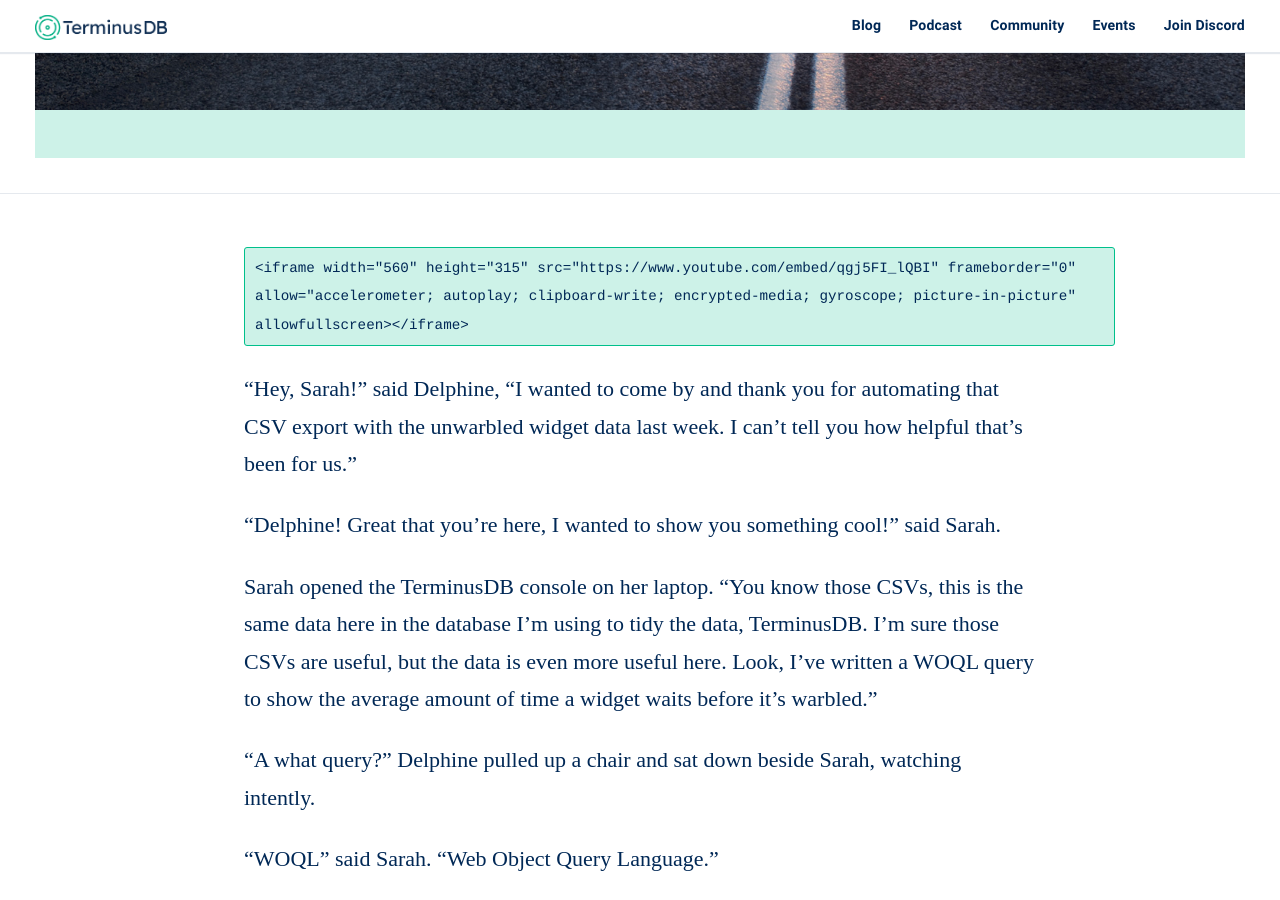
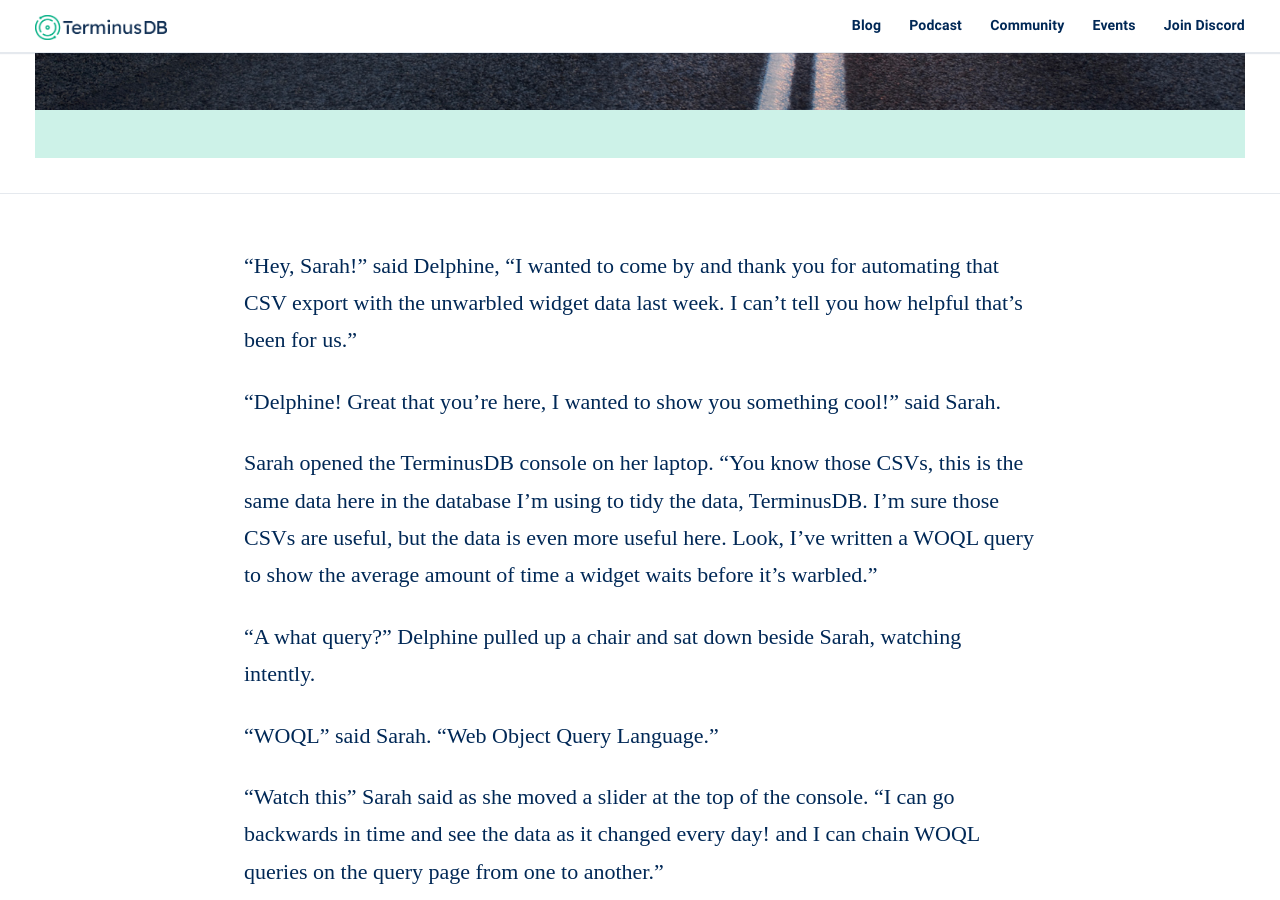
Before and after one commit to terminusdb/terminusdb-blog, a Jekyll site: the page built from _posts/2020-09-30-product-roadmap-episode-3.md, in a window 1280 px wide and 900 px high, scrolled down 996 px. Built offline with Jekyll 4.4.1, drawn with Linux system fonts in a browser that asks for light colours; some web fonts are replaced; comment, search, counter and statistics services are not loaded.

Commit message:
Update Blog “2020-09-30-product-roadmap-episode-3”

````diff
--- a/_posts/2020-09-30-product-roadmap-episode-3.md
+++ b/_posts/2020-09-30-product-roadmap-episode-3.md
@@ -10,10 +10,6 @@
 tags:
   - database
 ---
-```
-<iframe width="560" height="315" src="https://www.youtube.com/embed/qgj5FI_lQBI" frameborder="0" allow="accelerometer; autoplay; clipboard-write; encrypted-media; gyroscope; picture-in-picture" allowfullscreen></iframe>
-```
-
 <!--StartFragment-->
 
 "Hey, Sarah!" said Delphine, "I wanted to come by and thank you for automating that CSV export with the unwarbled widget data last week. I can't tell you how helpful that's been for us."
````
